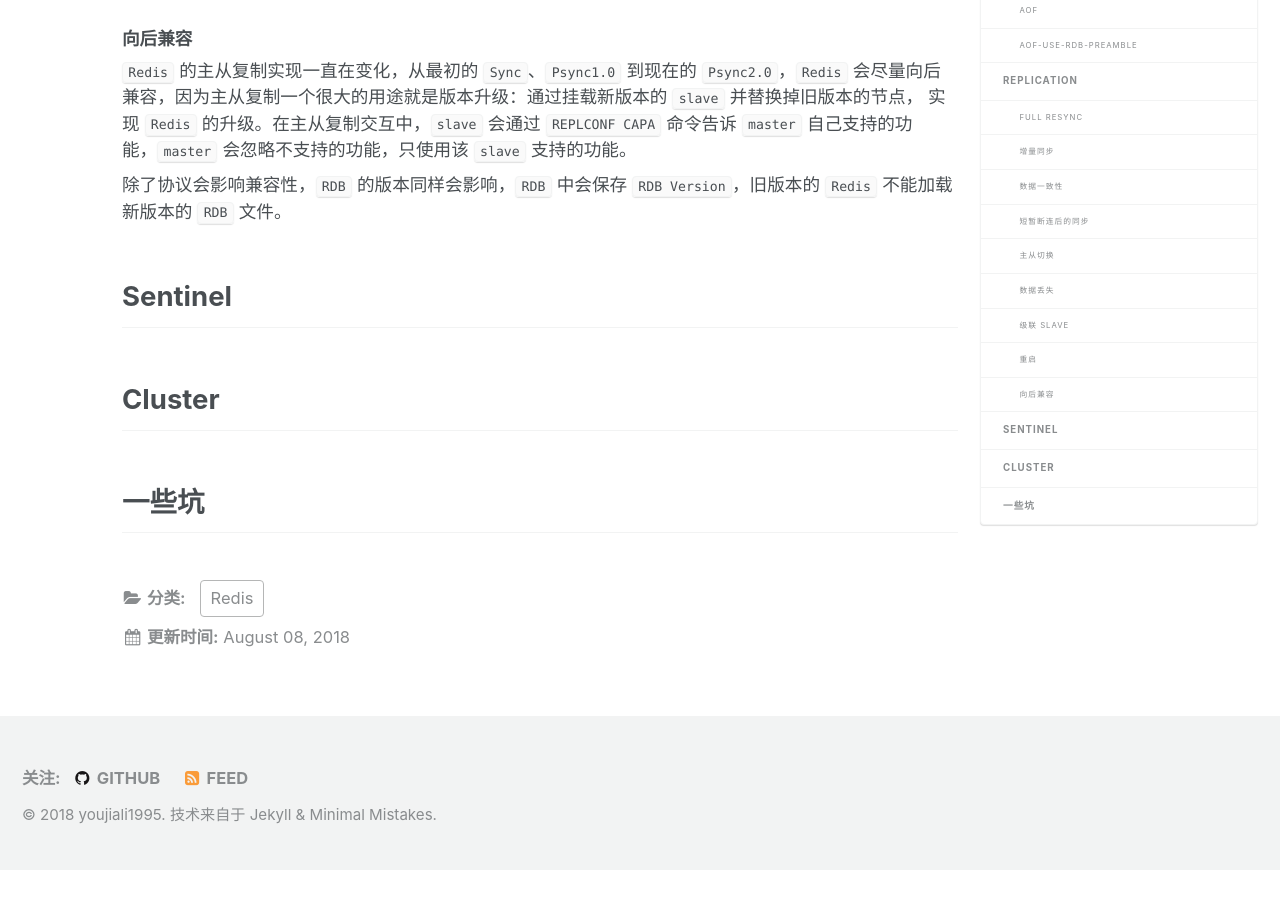
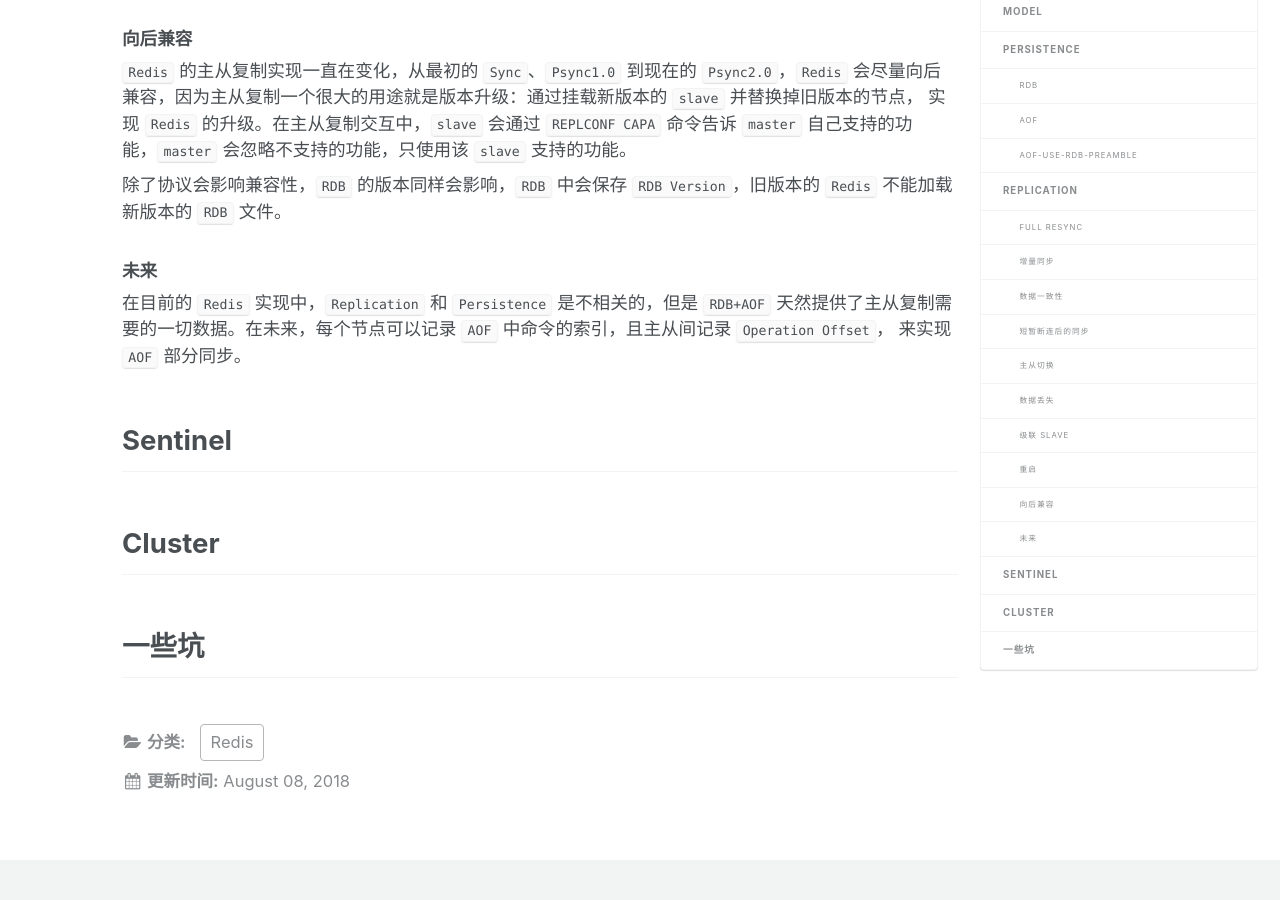
Before and after one commit to youjiali1995/youjiali1995.github.io, a Jekyll site: the page built from _posts/Redis/2018-08-08-redis-architecture.md, in a window 1280 px wide and 900 px high, scrolled down 6397 px. Built offline with Jekyll 4.4.1, drawn with Linux system fonts in a browser that asks for light colours; before the commit the page ends 7267 px from its top, so only the background shows below that.

Commit message:
Add 2018-08-08-redis-architecture.md Replication

```diff
--- a/_posts/Redis/2018-08-08-redis-architecture.md
+++ b/_posts/Redis/2018-08-08-redis-architecture.md
@@ -188,6 +188,10 @@
 
 除了协议会影响兼容性，`RDB` 的版本同样会影响，`RDB` 中会保存 `RDB Version`，旧版本的 `Redis` 不能加载新版本的 `RDB` 文件。
 
+### 未来
+在目前的 `Redis` 实现中，`Replication` 和 `Persistence` 是不相关的，但是 `RDB+AOF` 天然提供了主从复制需要的一切数据。在未来，每个节点可以记录 `AOF` 中命令的索引，且主从间记录 `Operation Offset`，
+来实现 `AOF` 部分同步。
+
 ## Sentinel
 
 ## Cluster
```
